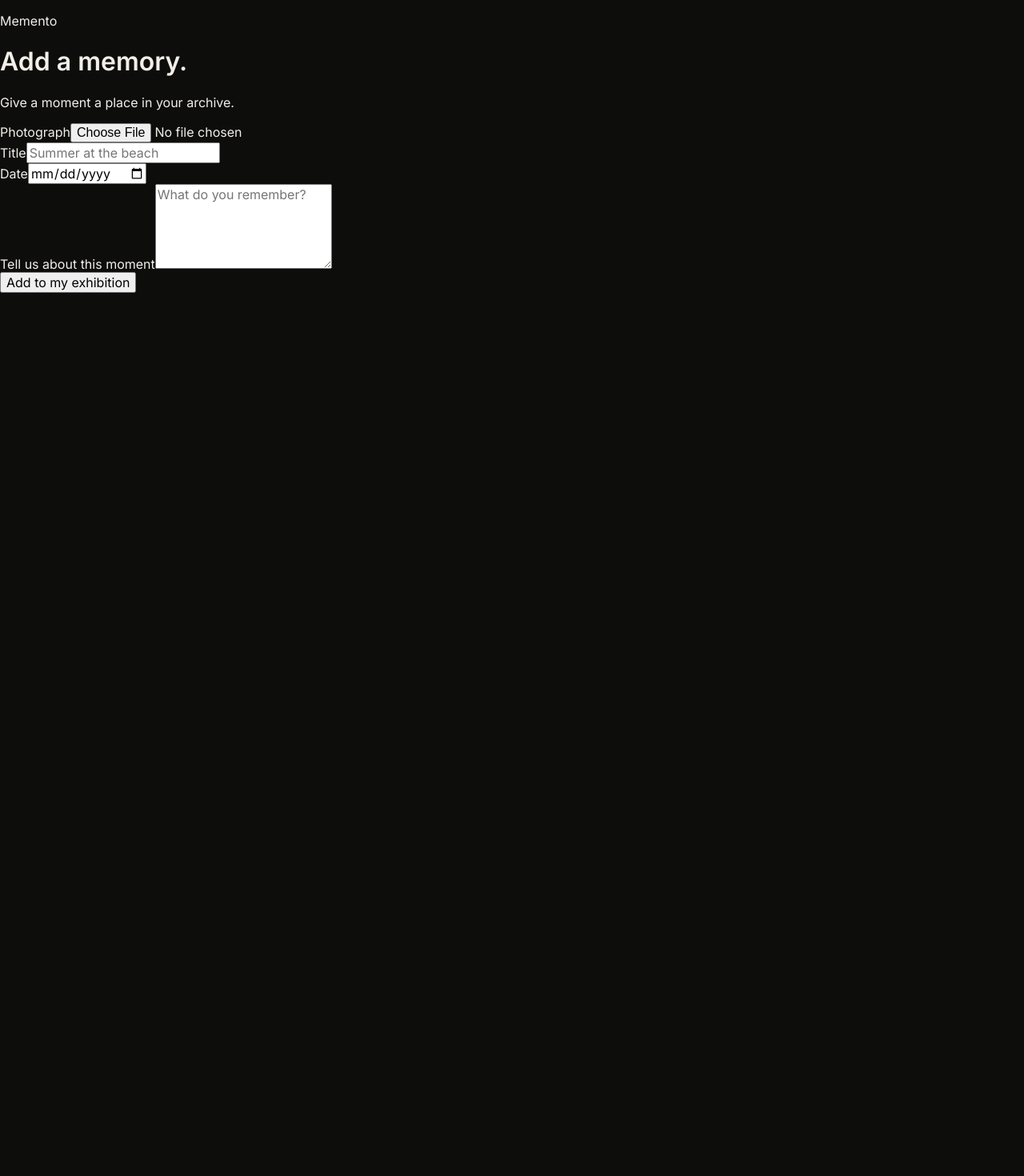
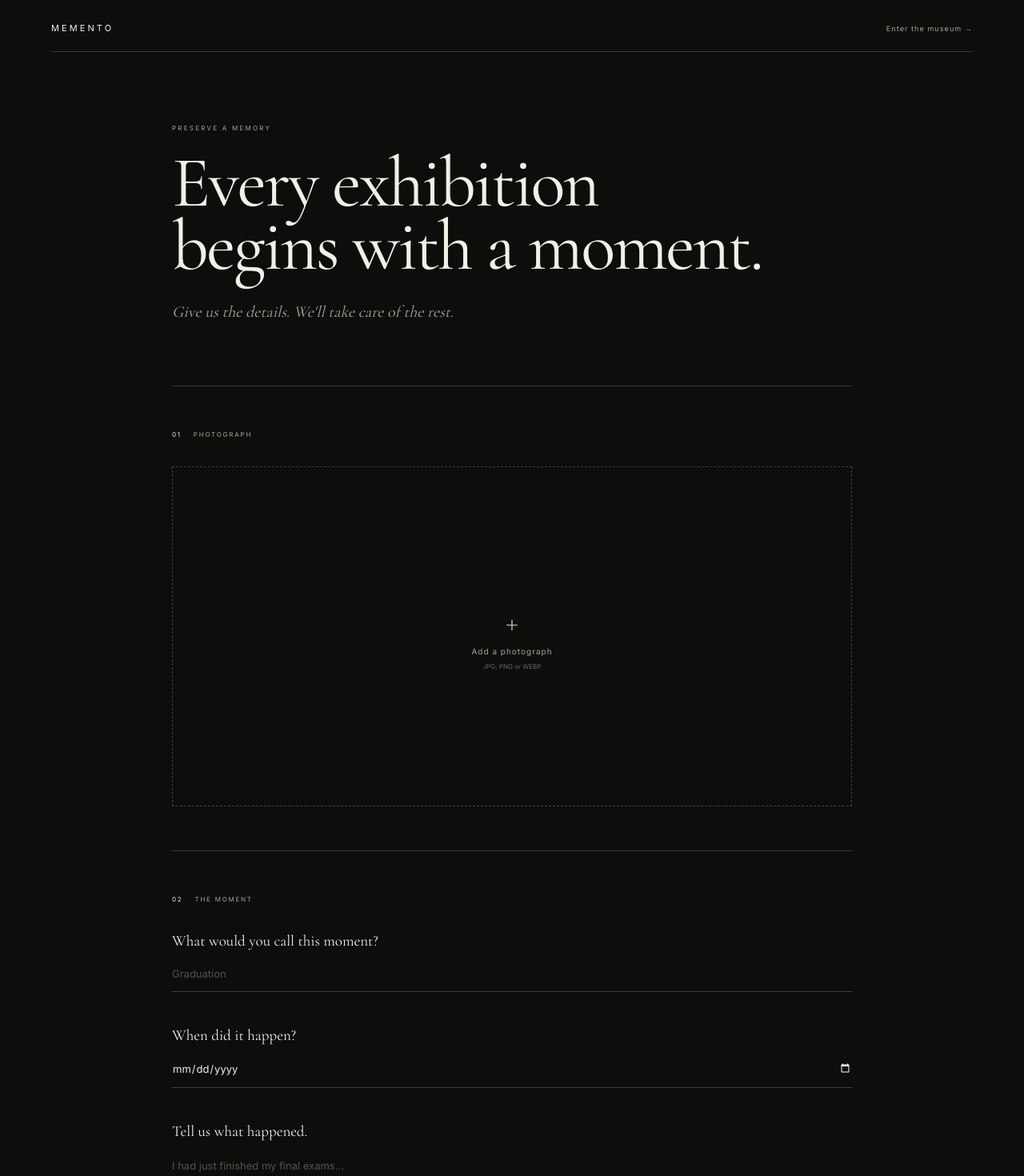
Before and after one commit to K-A19/Memento, a Next.js app: page /create in a window 1280 px wide. Shown: the top 1470 px of the page at 80% size. Before the commit the page ends 800 px from the top, so only its background shows below. Built offline with nearby package versions, Linux system fonts and the light colour scheme; no server answers.

Commit message:
Drafting the memory upload page

```diff
--- a/app/create.css
+++ b/app/create.css
@@ -0,0 +1,420 @@
+.create-page {
+  min-height: 100vh;
+  background: var(--black);
+  color: var(--white);
+  padding: 28px 5vw 60px;
+}
+
+
+/* HEADER */
+
+.create-header {
+  display: flex;
+  justify-content: space-between;
+  align-items: center;
+  padding-bottom: 22px;
+  border-bottom: 1px solid var(--border);
+}
+
+.create-logo {
+  font-size: 11px;
+  letter-spacing: 0.28em;
+}
+
+.create-museum-link {
+  font-size: 9px;
+  letter-spacing: 0.12em;
+  color: var(--muted);
+}
+
+.create-museum-link:hover {
+  color: var(--white);
+}
+
+
+/* INTRO */
+
+.create-intro {
+  max-width: 850px;
+  margin: 90px auto 80px;
+}
+
+.create-eyebrow {
+  font-size: 8px;
+  letter-spacing: 0.28em;
+  color: var(--muted);
+  margin-bottom: 25px;
+}
+
+.create-intro h1 {
+  font-family: var(--font-cormorant), serif;
+  font-size: clamp(55px, 7vw, 90px);
+  line-height: 0.88;
+  font-weight: 400;
+  letter-spacing: -0.03em;
+  margin: 0;
+}
+
+.create-subtitle {
+  margin-top: 30px;
+  font-family: var(--font-cormorant), serif;
+  font-style: italic;
+  font-size: 20px;
+  color: var(--muted);
+}
+
+
+/* FORM */
+
+.memory-form {
+  max-width: 850px;
+  margin: 0 auto;
+}
+
+.form-section {
+  padding: 55px 0;
+  border-top: 1px solid var(--border);
+}
+
+.form-label {
+  display: flex;
+  gap: 15px;
+  align-items: center;
+  font-size: 8px;
+  letter-spacing: 0.22em;
+  color: var(--muted);
+  margin-bottom: 35px;
+}
+
+.form-label span {
+  color: var(--white);
+}
+
+
+/* PHOTO */
+
+.image-upload {
+  display: block;
+  width: 100%;
+  aspect-ratio: 16 / 8;
+  border: 1px dashed #45433e;
+  cursor: pointer;
+  overflow: hidden;
+  transition: border-color 0.3s ease;
+}
+
+.image-upload:hover {
+  border-color: var(--muted);
+}
+
+.upload-empty {
+  height: 100%;
+  display: flex;
+  flex-direction: column;
+  justify-content: center;
+  align-items: center;
+  gap: 8px;
+  color: var(--muted);
+}
+
+.upload-symbol {
+  font-family: var(--font-cormorant), serif;
+  font-size: 40px;
+  font-weight: 300;
+}
+
+.upload-empty span:not(.upload-symbol) {
+  font-size: 10px;
+  letter-spacing: 0.1em;
+}
+
+.upload-empty small {
+  font-size: 8px;
+  color: #68655f;
+}
+
+.image-preview {
+  position: relative;
+  width: 100%;
+  height: 100%;
+}
+
+.image-preview img {
+  width: 100%;
+  height: 100%;
+  object-fit: cover;
+}
+
+.image-overlay {
+  position: absolute;
+  inset: 0;
+  display: flex;
+  align-items: center;
+  justify-content: center;
+  background: rgba(13, 13, 12, 0.45);
+  opacity: 0;
+  transition: opacity 0.3s ease;
+  font-size: 9px;
+  letter-spacing: 0.12em;
+}
+
+.image-upload:hover .image-overlay {
+  opacity: 1;
+}
+
+
+/* FIELDS */
+
+.form-fields {
+  display: flex;
+  flex-direction: column;
+  gap: 42px;
+}
+
+.field {
+  display: flex;
+  flex-direction: column;
+  gap: 12px;
+}
+
+.field label {
+  font-family: var(--font-cormorant), serif;
+  font-size: 19px;
+}
+
+.field input,
+.field textarea {
+  width: 100%;
+  border: none;
+  border-bottom: 1px solid #45433e;
+  background: transparent;
+  color: var(--white);
+  padding: 10px 0 14px;
+  outline: none;
+  font-size: 13px;
+  border-radius: 0;
+}
+
+.field textarea {
+  resize: vertical;
+  line-height: 1.6;
+}
+
+.field input:focus,
+.field textarea:focus {
+  border-color: var(--white);
+}
+
+.field input::placeholder,
+.field textarea::placeholder {
+  color: #55524c;
+}
+
+
+/* DATE INPUT */
+
+.field input[type="date"] {
+  color-scheme: dark;
+}
+
+
+/* SUBMIT */
+
+.preserve-section {
+  padding: 65px 0 80px;
+  text-align: center;
+}
+
+.preserve-button {
+  padding: 15px 26px;
+  border: 1px solid #68645c;
+  border-radius: 999px;
+  background: transparent;
+  color: var(--white);
+  cursor: pointer;
+  font-size: 9px;
+  letter-spacing: 0.1em;
+  transition: all 0.3s ease;
+}
+
+.preserve-button:hover:not(:disabled) {
+  background: var(--white);
+  color: var(--black);
+}
+
+.preserve-button:disabled {
+  opacity: 0.5;
+  cursor: not-allowed;
+}
+
+.form-message {
+  margin-top: 20px;
+  font-family: var(--font-cormorant), serif;
+  font-size: 18px;
+  color: var(--muted);
+}
+
+
+/* FOOTER */
+
+.create-footer {
+  max-width: 850px;
+  margin: 0 auto;
+  padding-top: 20px;
+  border-top: 1px solid var(--border);
+  display: flex;
+  justify-content: space-between;
+  font-size: 7px;
+  letter-spacing: 0.2em;
+  color: var(--muted);
+}
+
+
+/* MOBILE */
+
+@media (max-width: 700px) {
+
+  .create-page {
+    padding: 22px 20px 50px;
+  }
+
+  .create-museum-link {
+    display: none;
+  }
+
+  .create-intro {
+    margin: 65px auto 60px;
+  }
+
+  .create-intro h1 {
+    font-size: 58px;
+  }
+
+  .image-upload {
+    aspect-ratio: 4 / 3;
+  }
+
+  .form-section {
+    padding: 45px 0;
+  }
+
+  .create-footer {
+    flex-direction: column;
+    gap: 8px;
+  }
+
+}
+
+
+/* PRESERVING */
+
+.preserving {
+  text-align: center;
+  padding: 30px 0;
+}
+
+.preserving-eyebrow {
+  font-size: 8px;
+  letter-spacing: 0.28em;
+  color: var(--muted);
+}
+
+.preserving-loader {
+  width: 42px;
+  height: 42px;
+  border: 1px solid #45433e;
+  border-top-color: var(--white);
+  border-radius: 50%;
+  margin: 35px auto 45px;
+  animation: memento-spin 1.2s linear infinite;
+}
+
+@keyframes memento-spin {
+  to {
+    transform: rotate(360deg);
+  }
+}
+
+.preserving-steps {
+  max-width: 420px;
+  margin: 0 auto;
+  text-align: left;
+}
+
+.preserving-steps div {
+  display: flex;
+  align-items: center;
+  gap: 18px;
+  padding: 14px 0;
+  border-bottom: 1px solid var(--border);
+  font-family: var(--font-cormorant), serif;
+  font-size: 17px;
+  color: #4f4c46;
+  transition:
+    color 0.5s ease,
+    opacity 0.5s ease;
+  opacity: 0.45;
+}
+
+.preserving-steps div.active {
+  color: var(--white);
+  opacity: 1;
+}
+
+.preserving-steps span {
+  font-family: var(--font-geist-sans), sans-serif;
+  font-size: 7px;
+  letter-spacing: 0.15em;
+  color: var(--muted);
+}
+
+
+/* PRESERVED */
+
+.preserved {
+  text-align: center;
+  padding: 25px 0 15px;
+  animation: memento-fade-in 0.8s ease forwards;
+}
+
+.preserved h2 {
+  font-family: var(--font-cormorant), serif;
+  font-size: 55px;
+  font-weight: 400;
+  margin: 20px 0 10px;
+}
+
+.preserved > p:not(.preserving-eyebrow) {
+  font-family: var(--font-cormorant), serif;
+  font-style: italic;
+  font-size: 19px;
+  color: var(--muted);
+}
+
+.museum-entry-button {
+  display: inline-block;
+  margin-top: 30px;
+  padding: 14px 23px;
+  border: 1px solid #68645c;
+  border-radius: 999px;
+  font-size: 9px;
+  letter-spacing: 0.1em;
+  transition: all 0.3s ease;
+}
+
+.museum-entry-button:hover {
+  background: var(--white);
+  color: var(--black);
+}
+
+@keyframes memento-fade-in {
+  from {
+    opacity: 0;
+    transform: translateY(10px);
+  }
+
+  to {
+    opacity: 1;
+    transform: translateY(0);
+  }
+}
--- a/app/create/page.tsx
+++ b/app/create/page.tsx
@@ -11,6 +11,7 @@ export default function CreatePage() {
   const [image, setImage] = useState<File | null>(null);
   const [loading, setLoading] = useState(false);
   const [message, setMessage] = useState("");
+  const [processingStep, setProcessingStep] = useState(0);
 
   async function handleSubmit(e: React.FormEvent) {
     e.preventDefault();
@@ -36,6 +37,7 @@ export default function CreatePage() {
         throw uploadError;
         }
 
+
         // 2. Get public image URL
         const {
         data: { publicUrl },
@@ -58,6 +60,7 @@ export default function CreatePage() {
         if (insertError) {
         throw insertError;
         }
+
 
         // 4. Trigger Memento's AI curator
         const n8nResponse = await fetch(
@@ -104,26 +107,91 @@ export default function CreatePage() {
   }
 
   return (
-    <main className="min-h-screen bg-[#0d0d0c] text-[#f2efe8] px-6 py-16">
-      <div className="max-w-2xl mx-auto">
+    <main className="create-page">
 
-        <p className="text-sm tracking-[0.35em] uppercase text-[#a9a398]">
-          Memento
+      <header className="create-header">
+        <a href="/" className="create-logo">
+          MEMENTO
+        </a>
+
+        <a href="/museum" className="create-museum-link">
+          Enter the museum →
+        </a>
+      </header>
+
+
+      <section className="create-intro">
+
+        <p className="create-eyebrow">
+          PRESERVE A MEMORY
         </p>
 
-        <h1 className="mt-4 text-5xl font-serif">
-          Add a memory.
+        <h1>
+          Every exhibition
+          <br />
+          begins with a moment.
         </h1>
 
-        <p className="mt-4 text-[#a9a398]">
-          Give a moment a place in your archive.
+        <p className="create-subtitle">
+          Give us the details. We'll take care of
+          the rest.
         </p>
 
-        <form onSubmit={handleSubmit} className="mt-12 space-y-8">
+      </section>
 
-          <div>
-            <label className="block mb-3 text-sm">
-              Photograph
+
+      <form
+        onSubmit={handleSubmit}
+        className="memory-form"
+      >
+
+        {/* PHOTO */}
+
+        <section className="form-section">
+
+          <div className="form-label">
+            <span>01</span>
+            PHOTOGRAPH
+          </div>
+
+          <label
+            htmlFor="image"
+            className={`image-upload ${
+              image ? "has-image" : ""
+            }`}
+          >
+
+            {image ? (
+              <div className="image-preview">
+
+                <img
+                  src={URL.createObjectURL(image)}
+                  alt="Memory preview"
+                />
+
+                <div className="image-overlay">
+                  Change photograph
+                </div>
+
+              </div>
+            ) : (
+              <div className="upload-empty">
+
+                <span className="upload-symbol">
+                  +
+                </span>
+
+                <span>
+                  Add a photograph
+                </span>
+
+                <small>
+                  JPG, PNG or WEBP
+                </small>
+
+              </div>
+            )}
+
           </label>
 
           <input
@@ -131,71 +199,177 @@ export default function CreatePage() {
             type="file"
             accept="image/*"
             onChange={(e) =>
-                setImage(e.target.files?.[0] || null)
+              setImage(
+                e.target.files?.[0] || null
+              )
             }
-              className="block w-full text-sm text-[#a9a398]"
+            hidden
           />
+
+        </section>
+
+
+        {/* DETAILS */}
+
+        <section className="form-section">
+
+          <div className="form-label">
+            <span>02</span>
+            THE MOMENT
           </div>
 
-          <div>
-            <label className="block mb-3 text-sm">
-              Title
+          <div className="form-fields">
+
+            <div className="field">
+
+              <label htmlFor="title">
+                What would you call this moment?
               </label>
 
               <input
+                id="title"
                 type="text"
                 value={title}
-              onChange={(e) => setTitle(e.target.value)}
-              placeholder="Summer at the beach"
-              className="w-full bg-transparent border-b border-white/20 py-3 outline-none focus:border-white transition"
+                onChange={(e) =>
+                  setTitle(e.target.value)
+                }
+                placeholder="Graduation"
+                required
               />
+
             </div>
 
-          <div>
-            <label className="block mb-3 text-sm">
-              Date
+
+            <div className="field">
+
+              <label htmlFor="date">
+                When did it happen?
               </label>
 
               <input
+                id="date"
                 type="date"
                 value={date}
-              onChange={(e) => setDate(e.target.value)}
-              className="bg-transparent border-b border-white/20 py-3 outline-none"
+                onChange={(e) =>
+                  setDate(e.target.value)
+                }
               />
+
             </div>
 
-          <div>
-            <label className="block mb-3 text-sm">
-              Tell us about this moment
+
+            <div className="field field-large">
+
+              <label htmlFor="description">
+                Tell us what happened.
               </label>
 
               <textarea
+                id="description"
                 value={description}
-              onChange={(e) => setDescription(e.target.value)}
-              placeholder="What do you remember?"
+                onChange={(e) =>
+                  setDescription(e.target.value)
+                }
+                placeholder="I had just finished my final exams..."
                 rows={5}
-              className="w-full bg-transparent border border-white/20 p-4 rounded-lg outline-none focus:border-white transition resize-none"
               />
+
             </div>
+
+          </div>
+
+        </section>
+
+
+        {/* SUBMIT */}
+
+        <section className="preserve-section">
+
+          {loading ? (
+
+            <div className="preserving">
+
+              <p className="preserving-eyebrow">
+                PRESERVING YOUR MEMORY
+              </p>
+
+              <div className="preserving-loader">
+                <span></span>
+              </div>
+
+              <div className="preserving-steps">
+
+                <div className={processingStep >= 1 ? "active" : ""}>
+                  <span>01</span>
+                  Uploading photograph
+                </div>
+
+                <div className={processingStep >= 2 ? "active" : ""}>
+                  <span>02</span>
+                  Finding its place
+                </div>
+
+                <div className={processingStep >= 3 ? "active" : ""}>
+                  <span>03</span>
+                  Writing its story
+                </div>
+
+                <div className={processingStep >= 4 ? "active" : ""}>
+                  <span>04</span>
+                  Adding it to the archive
+                </div>
+
+              </div>
+
+            </div>
+
+          ) : message ? (
+
+            <div className="preserved">
+
+              <p className="preserving-eyebrow">
+                MEMORY PRESERVED
+              </p>
+
+              <h2>
+                {title}
+              </h2>
+
+              <p>
+                Your exhibit has been added to Memento.
+              </p>
+
+              <a
+                href="/museum"
+                className="museum-entry-button"
+              >
+                Enter the museum →
+              </a>
+
+            </div>
+
+          ) : (
 
             <button
               type="submit"
+              className="preserve-button"
               disabled={loading}
-            className="w-full py-4 rounded-full bg-[#f2efe8] text-[#0d0d0c] hover:opacity-90 transition disabled:opacity-50"
             >
-            {loading
-              ? "Preserving your memory..."
-              : "Add to my exhibition"}
+              Preserve this memory →
             </button>
 
-          {message && (
-            <p className="text-center text-sm text-[#a9a398]">
-              {message}
-            </p>
           )}
 
+        </section>
+
       </form>
-      </div>
+
+
+      <footer className="create-footer">
+        <span>MEMENTO</span>
+        <span>YOUR PRIVATE ARCHIVE</span>
+      </footer>
+
     </main>
   );
 }
```
Lines whose indentation alone changed are shown as unchanged.
